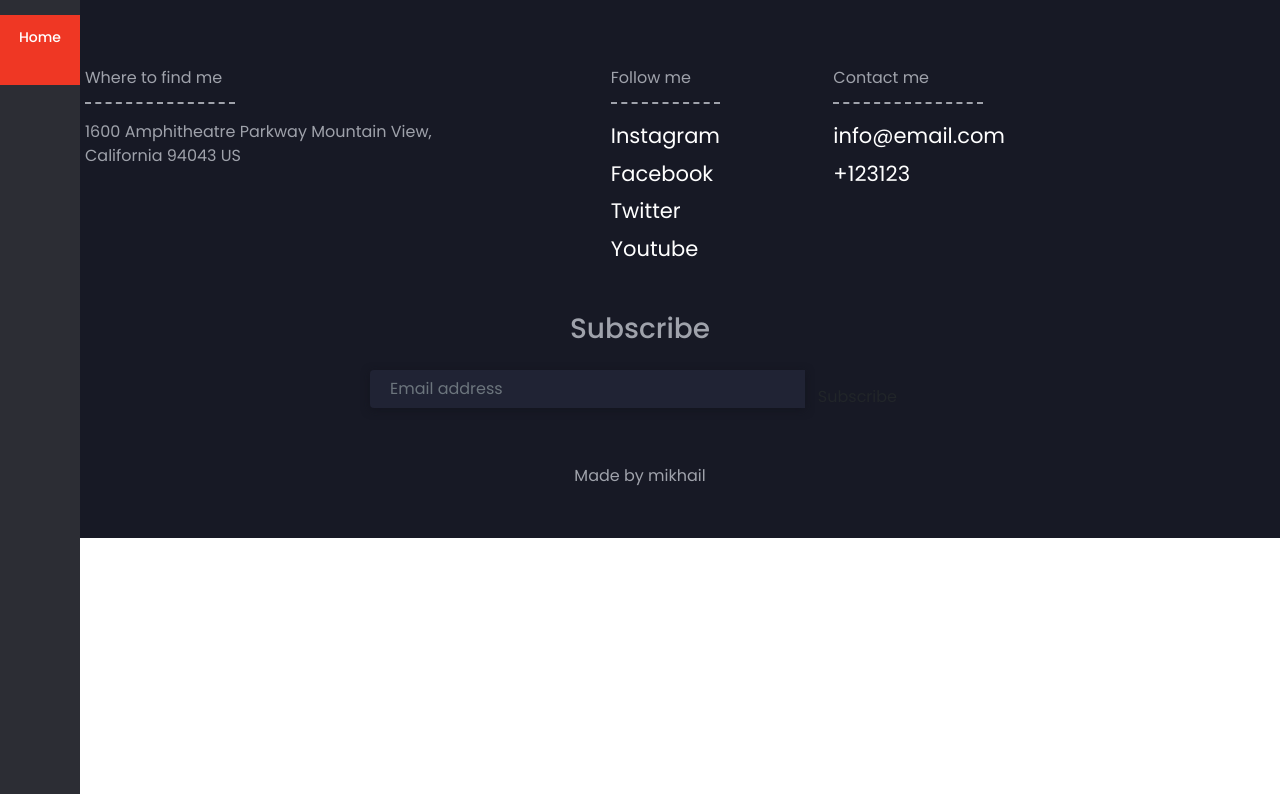
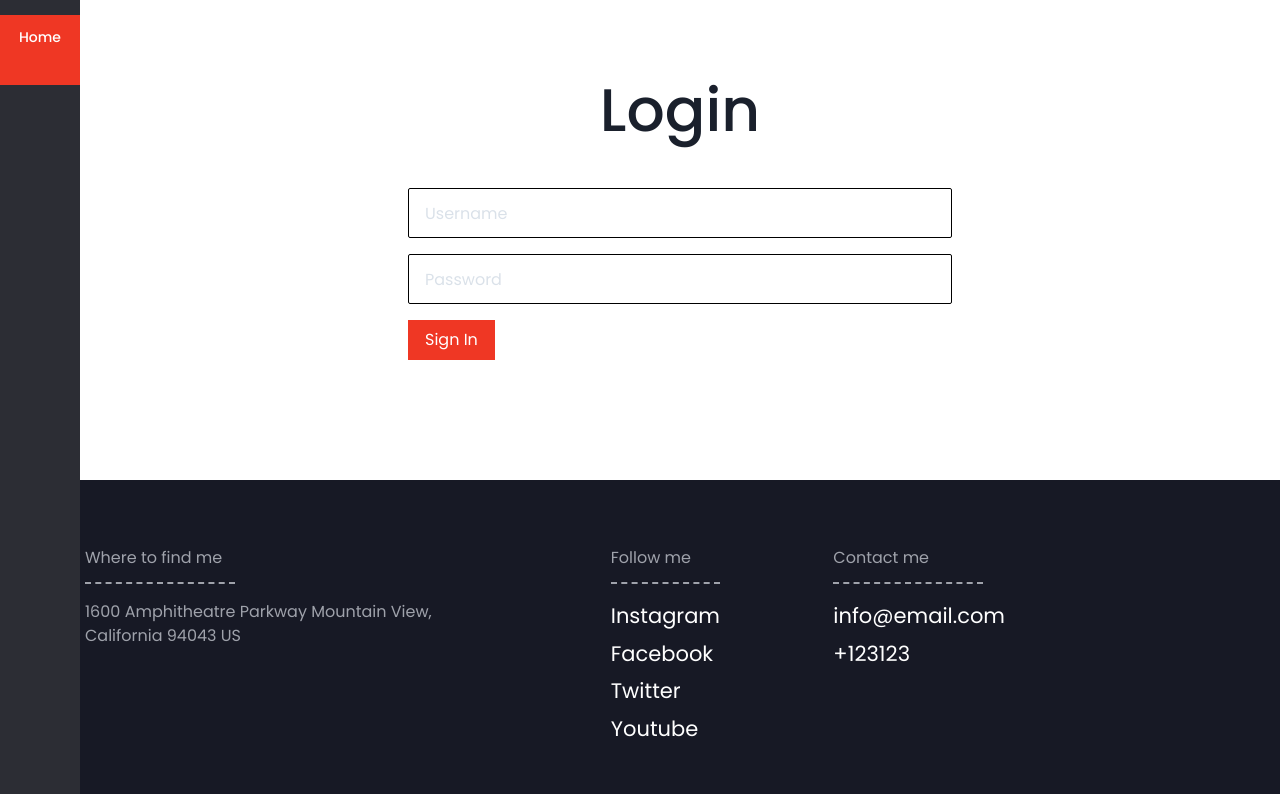
Before and after one commit to mikhailabdillah/test-qbit, a React (Vite) app: page /login in a window 1280 px wide. Shown: the top 794 px of the page. Built offline with nearby package versions, Linux system fonts and the light colour scheme; some icons are missing.

Commit message:
feat: login form

```diff
--- a/src/routes/login.tsx
+++ b/src/routes/login.tsx
@@ -1,7 +1,80 @@
 import Layout from '@/components/Layout/Layout'
+import { RootState, useAppDispatch } from '@/store'
+import {
+  Box,
+  Button,
+  Container,
+  FormControl,
+  Heading,
+  Input,
+} from '@chakra-ui/react'
+import { Formik, Form } from 'formik'
+import { useSelector } from 'react-redux'
+import { Navigate, redirect } from 'react-router-dom'
 
 const LoginPage = () => {
-  return <Layout></Layout>
+  const user = useSelector((state: RootState) => state.auth.user)
+  const dispatch = useAppDispatch()
+  if (user.isLogged) {
+    return <Navigate to={'/'} replace />
+  }
+
+  return (
+    <Layout>
+      <Box py={20}>
+        <Heading as={'h1'} size={'4xl'} textAlign={'center'}>
+          Login
+        </Heading>
+        <Formik
+          initialValues={{
+            username: '',
+            password: '',
+          }}
+          onSubmit={(values) => {
+            if (values.username === 'admin' && values.password === 'qbit123') {
+              console.log(values)
+              dispatch({
+                type: 'auth/setAuth',
+                payload: { isLogged: true, token: '' },
+              })
+              redirect('/')
+            }
+            throw new Error(
+              'Failed to login, Please check username & password!'
+            )
+          }}
+        >
+          {({ values, handleChange, handleSubmit }) => (
+            <Form>
+              <Container maxW={'xl'} py={10}>
+                <FormControl mb={4}>
+                  <Input
+                    type="text"
+                    value={values.username}
+                    onChange={handleChange('username')}
+                    placeholder="Username"
+                  />
+                </FormControl>
+                <FormControl mb={4}>
+                  <Input
+                    type="password"
+                    value={values.password}
+                    onChange={handleChange('password')}
+                    placeholder="Password"
+                  />
+                </FormControl>
+                <FormControl>
+                  <Button type="submit" onClick={() => handleSubmit()}>
+                    Sign In
+                  </Button>
+                </FormControl>
+              </Container>
+            </Form>
+          )}
+        </Formik>
+      </Box>
+    </Layout>
+  )
 }
 
 export default LoginPage
```
